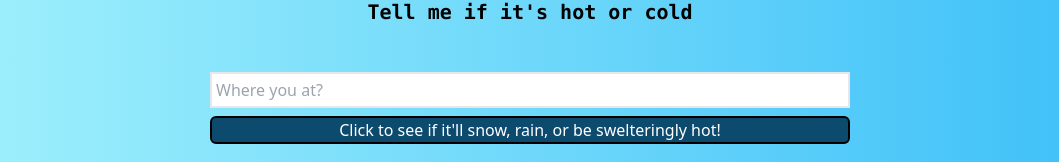
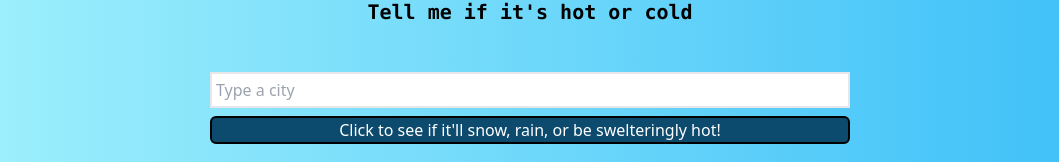
Before and after one commit to myrojoylee/wmw-v1.5, a React (Vite) app: page / in a window 1280 px wide. Shown: the part 196-358 px from the top of the page, without its empty margins (110-1169 px from the left). Built offline with nearby package versions, Linux system fonts and the light colour scheme.

Commit message:
updated search box placeholder and updated README

```diff
--- a/src/App.tsx
+++ b/src/App.tsx
@@ -8,7 +8,7 @@ const App = (): JSX.Element => {
   const [currentWeather, setCurrentWeather] =
     useState<currentWeatherType | null>(null);
   const [verdict, setVerdict] = useState<string>("Loading...");
-  const [placeholder, setPlaceholder] = useState<string>("Where you at?");
+  const [placeholder, setPlaceholder] = useState<string>("Type a city");
   const [temp, setTemp] = useState<number>();
   const [conversion, setConversion] = useState<boolean>(true);
   const [convertMessage, setConvertMessage] = useState<string>("");
```
Also changed, not shown: 1 other file (tests, documents, lock files or other folders).
